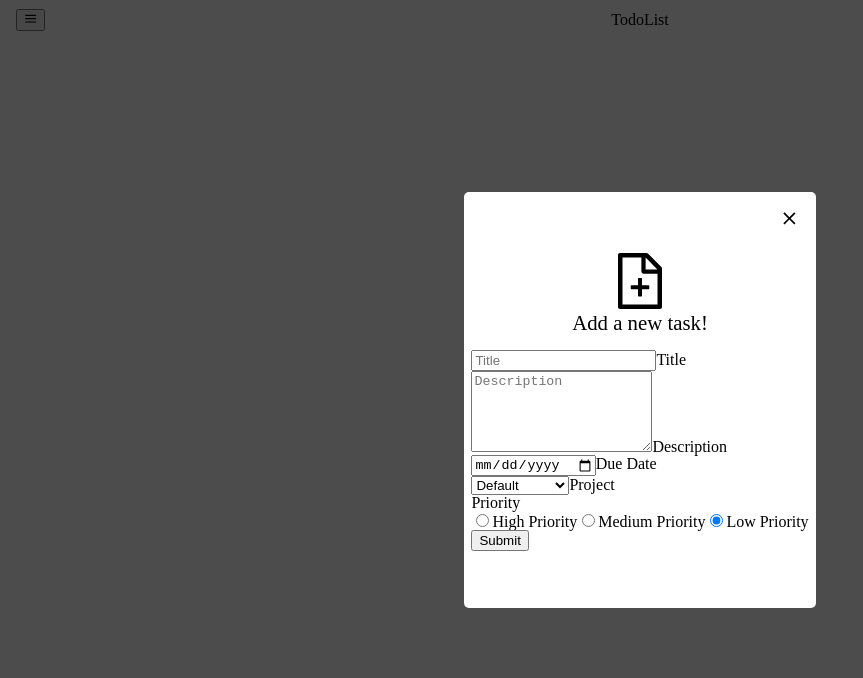
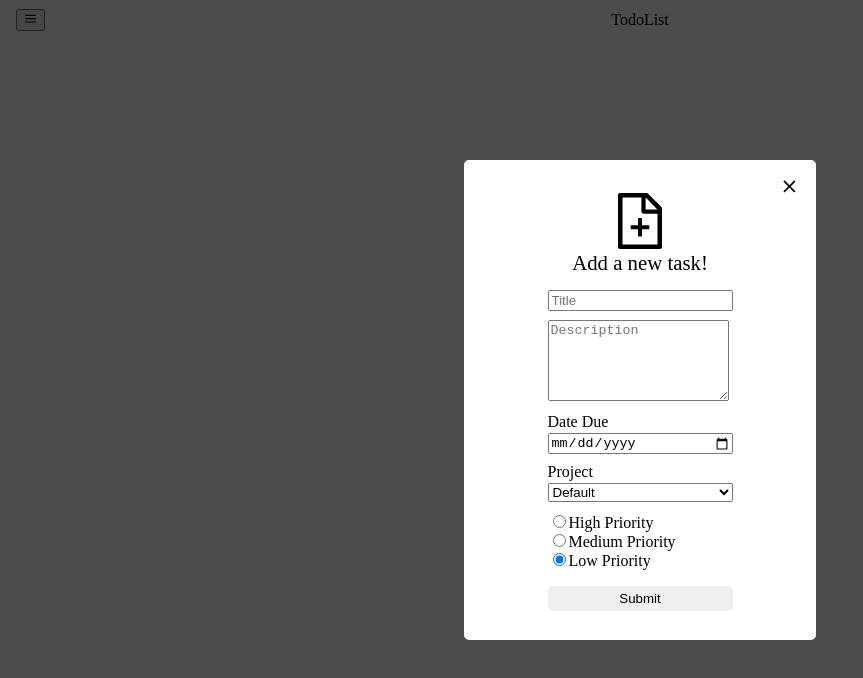
Before and after one commit to htder/todo_list, a React (Create React App) app: page / in a window 1280 px wide. Shown: the top 678 px of the page, without its empty margins (0-863 px from the left). Built offline with nearby package versions, Linux system fonts and the light colour scheme.

Commit message:
added basic styling to task modal

```diff
--- a/src/components/modals/TaskModal.jsx
+++ b/src/components/modals/TaskModal.jsx
@@ -62,7 +62,7 @@ function TaskModal({ projects, addTask, toggleModal }) {
     <div className="container">
       <div className="modal">
         <div className="modal-content">
-          <AiOutlineFileAdd className="modal-image"/>
+          <AiOutlineFileAdd className="modal-image" />
           <div className="modal-header">
             <h2>Add a new task!</h2>
             <button
@@ -76,11 +76,14 @@ function TaskModal({ projects, addTask, toggleModal }) {
             </button>
           </div>
 
-          <div>
+          <div className="modal-body">
             <form onSubmit={handleSubmit}>
-              <div>
-                <label htmlFor="title">
+              <div className="modal-input">
+                <label className="input-label" htmlFor="title">
+                  Title:{' '}
+                </label>
                 <input
+                  className="title-input"
                   type="text"
                   name="title"
                   id="title"
@@ -88,11 +91,11 @@ function TaskModal({ projects, addTask, toggleModal }) {
                   value={form.title}
                   onChange={(event) => handleChange(event, 'title')}
                 />
-                  Title
+              </div>
+              <div className="modal-input">
+                <label className="input-label" htmlFor="description">
+                  Description:{' '}
                 </label>
-              </div>
-              <div>
-                <label htmlFor="description">
                 <textarea
                   type="text"
                   name="description"
@@ -102,12 +105,10 @@ function TaskModal({ projects, addTask, toggleModal }) {
                   value={form.description}
                   onChange={(event) => handleChange(event, 'description')}
                 />
-                  Description
-                </label>
               </div>
 
-              <div>
-                <label htmlFor="dueDate">
+              <div className="modal-input">
+                <label htmlFor="dueDate" className="modal-date">
                   <input
                     name="dueDate"
                     type="date"
@@ -115,19 +116,20 @@ function TaskModal({ projects, addTask, toggleModal }) {
                     value={form.dueDate}
                     onChange={(event) => handleChange(event, 'dueDate')}
                   />
-                  Due Date
+                  <span>Date Due</span>
                 </label>
               </div>
-              <div>
-                <label htmlFor="project">
+              <div className="modal-input">
+                <label htmlFor="project" className="modal-select">
                   <select onChange={(event) => handleChange(event, 'project')}>
                     {projectList}
                   </select>
-                  Project
+                  <span>Project</span>
                 </label>
               </div>
-              <fieldset>
-                <legend>Priority</legend>
+              <div className="modal-input">
+                <fieldset className="priority">
+                  <legend className="input-label">Priority</legend>
                   <label htmlFor="radio1">
                     <input
                       type="radio"
@@ -162,7 +164,8 @@ function TaskModal({ projects, addTask, toggleModal }) {
                     Low Priority
                   </label>
                 </fieldset>
-              <button type="submit">Submit</button>
+              </div>
+              <button type="submit" className="modal-submit">Submit</button>
               <small className="titleError" />
               <small className="descError" />
               <small className="dateError" />
--- a/src/styles/TaskModal.css
+++ b/src/styles/TaskModal.css
@@ -23,7 +23,7 @@
 .modal {
   z-index: 1;
   width: 22rem;
-  height: 26rem;
+  height: 30rem;
   background: white;
   display: flex;
   align-items: center;
@@ -61,6 +61,49 @@
   font-size: 4rem;
 }
 
+.modal-input {
+  width: 100%;
+  padding-bottom: 0.6rem;
+}
+
+.title-input {
+  width: 100%;
+}
+
+.input-label {
+  border: 0;
+  clip: rect(1px 1px 1px 1px);
+  clip: rect(1px, 1px, 1px, 1px);
+  height: 1px;
+  margin: -1px;
+  overflow: hidden;
+  padding: 0;
+  position: absolute;
+  width: 1px;
+}
+
+.priority {
+  display: flex;
+  flex-direction: column;
+}
+
+.modal-select, .modal-date {
+  display: flex;
+  flex-direction: column-reverse;
+}
+
+.modal-date span, .modal-select span {
+  padding-bottom: 0.2rem;
+}
+
+.modal-submit {
+  margin-top: 0.5rem;
+  width: 100%;
+  border: none;
+  padding: 0.3rem;
+  border-radius: 5px;
+}
+
 @keyframes animate {
   from {
     transform: scale(0.5);
```
Lines whose indentation alone changed are shown as unchanged.
